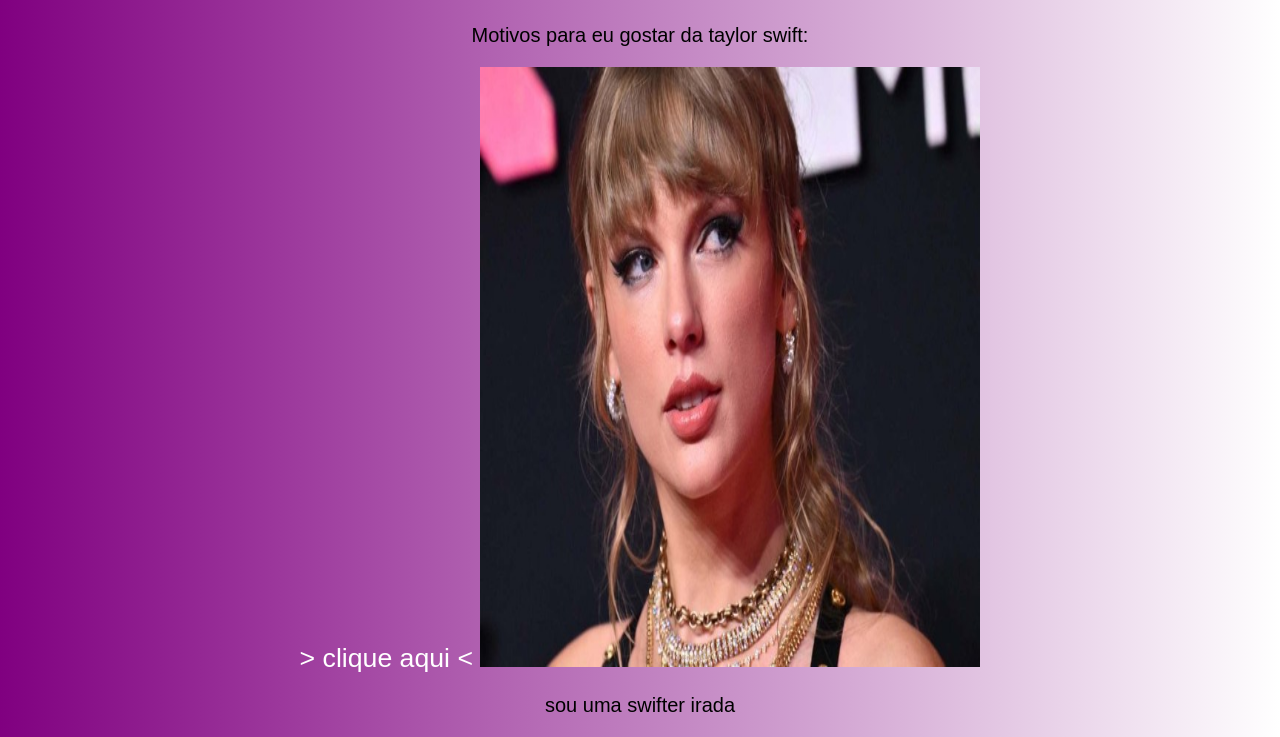
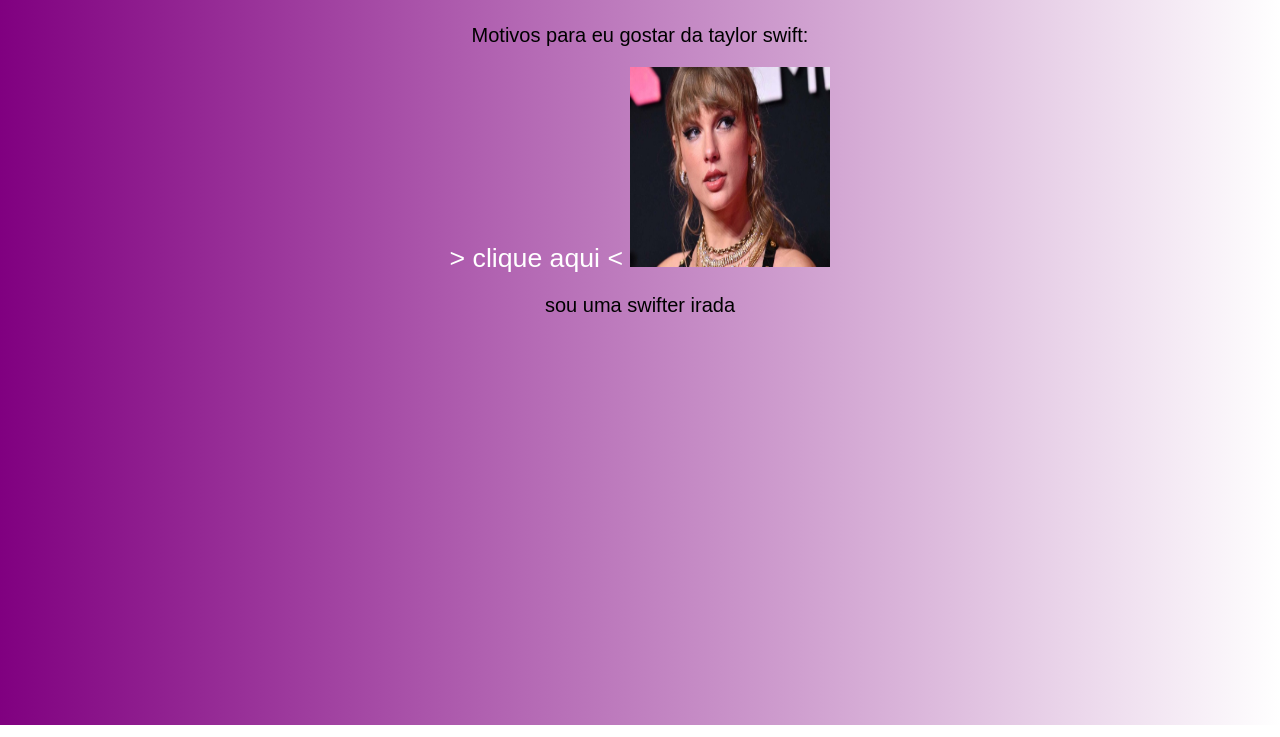
Before and after one commit to IsaRubin/isa, a plain HTML site: page index.html in a window 1280 px wide. Shown: the part 75-812 px from the top of the page. Drawn offline with Linux system fonts and the light colour scheme.

Commit message:
Update index.html

```diff
--- a/index.html
+++ b/index.html
@@ -12,7 +12,7 @@
     <h1> TAYLOR SWIFT </h1>
     <p> Motivos para eu gostar da taylor swift:</p>
     <a href=externo.html> > clique aqui < </a>
-    <img src="taylor.png" alt="imagem da taylor lindona" width="500" height="600">
+    <img src="taylor.png" alt="imagem da taylor lindona" width="200" height="200">
     <p> sou uma swifter irada </p>
 </body>
 </html>
```
